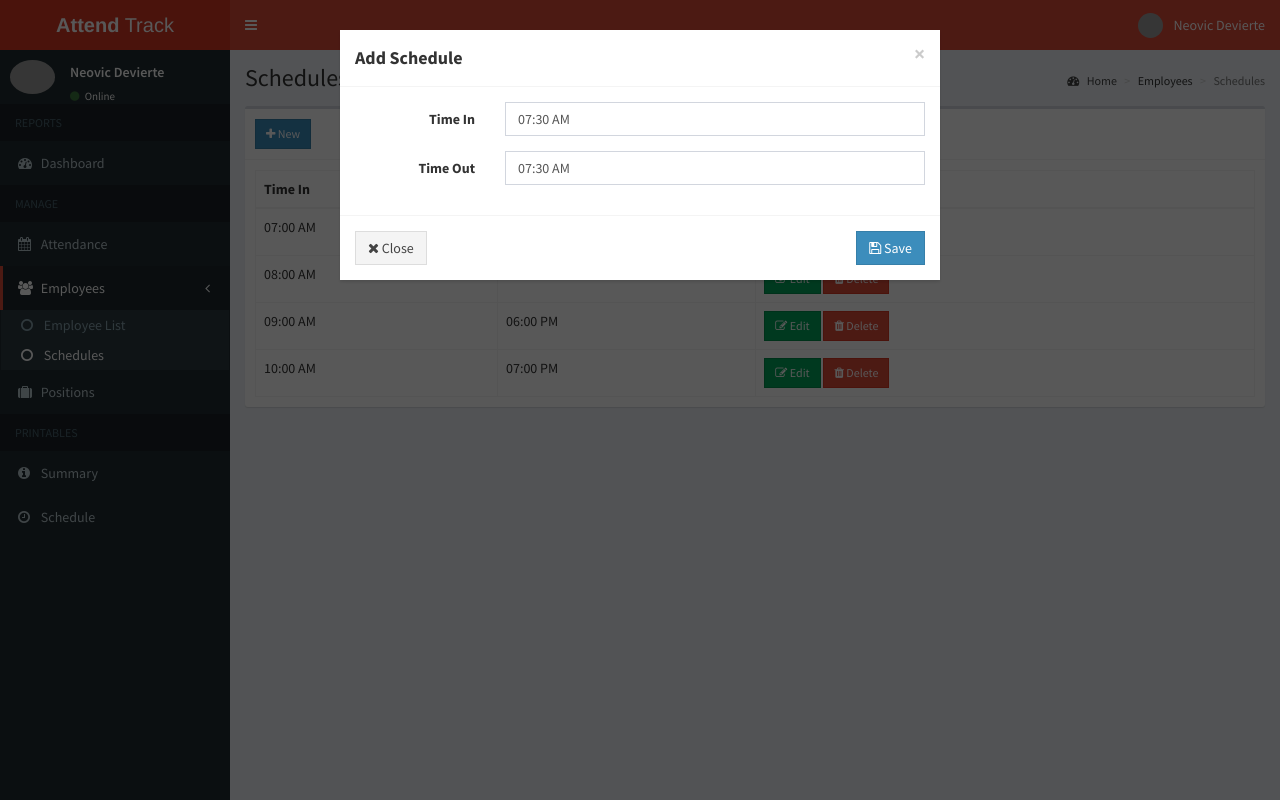
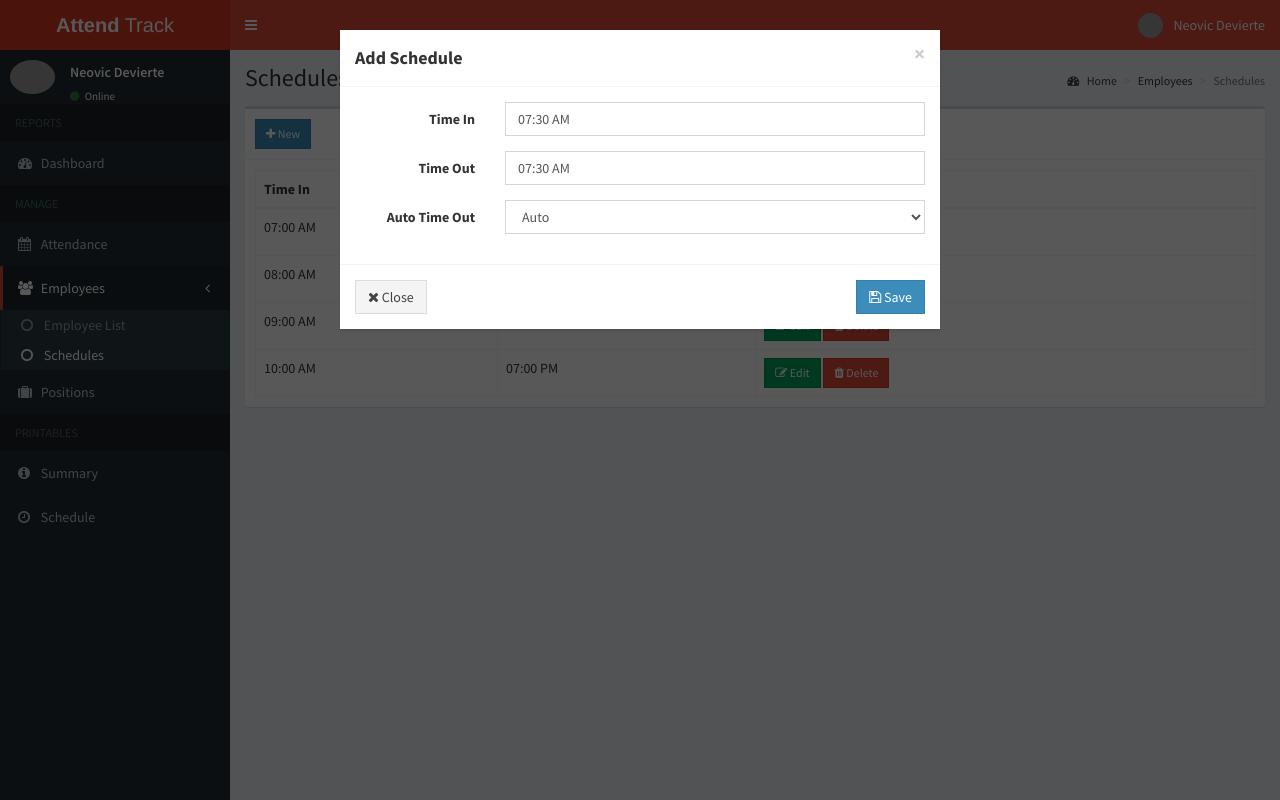
Before and after one commit to suanrichianreib/apsystem, a PHP site: page /admin/schedule.php in a window 1280 px wide, after a click on "New". Run offline with PHP 8.4, Linux system fonts and the light colour scheme; a user stored in the database is signed in; data comes from the database, SQL or seed files in the repository; some libraries are stand-ins or nearby versions; grey boxes are pictures that could not be loaded.

Commit message:
Commit Today

```diff
--- a/admin/includes/navbar.php
+++ b/admin/includes/navbar.php
@@ -28,7 +28,7 @@
 
                 <p>
                   <?php echo $user['firstname'].' '.$user['lastname']; ?>
-                  <small>Member since <?php echo date('M. Y', strtotime($user['created_on'])); ?></small>
+                  <!-- <small>Member since <?php echo date('M. Y', strtotime($user['created_on'])); ?></small> -->
                 </p>
               </li>
               <li class="user-footer">
--- a/admin/includes/schedule_modal.php
+++ b/admin/includes/schedule_modal.php
@@ -11,7 +11,6 @@
                 <form class="form-horizontal" method="POST" action="schedule_add.php">
                     <div class="form-group">
                         <label for="time_in" class="col-sm-3 control-label">Time In</label>
-
                         <div class="col-sm-9">
                             <div class="bootstrap-timepicker">
                                 <input type="text" class="form-control timepicker" id="time_in" name="time_in" required>
@@ -20,11 +19,19 @@
                     </div>
                     <div class="form-group">
                         <label for="time_out" class="col-sm-3 control-label">Time Out</label>
-
                         <div class="col-sm-9">
                             <div class="bootstrap-timepicker">
                                 <input type="text" class="form-control timepicker" id="time_out" name="time_out" required>
                             </div>
+                        </div>
+                    </div>
+                    <div class="form-group">
+                        <label for="auto_time" class="col-sm-3 control-label">Auto Time Out</label>
+                        <div class="col-sm-9">
+                            <select class="form-control" id="auto_time" name="auto_time">
+                                <option value="1">Auto</option>
+                                <option value="0">Not</option>
+                            </select>
                         </div>
                     </div>
             </div>
@@ -51,7 +58,6 @@
                     <input type="hidden" id="timeid" name="id">
                     <div class="form-group">
                         <label for="edit_time_in" class="col-sm-3 control-label">Time In</label>
-
                         <div class="col-sm-9">
                             <div class="bootstrap-timepicker">
                                 <input type="text" class="form-control timepicker" id="edit_time_in" name="time_in">
@@ -60,11 +66,19 @@
                     </div>
                     <div class="form-group">
                         <label for="edit_time_out" class="col-sm-3 control-label">Time out</label>
-
                         <div class="col-sm-9">
                             <div class="bootstrap-timepicker">
                                 <input type="text" class="form-control timepicker" id="edit_time_out" name="time_out">
                             </div>
+                        </div>
+                    </div>
+                    <div class="form-group">
+                        <label for="edit_auto_time" class="col-sm-3 control-label">Auto Time Out</label>
+                        <div class="col-sm-9">
+                            <select class="form-control" id="edit_auto_time" name="auto_time">
+                                <option value="1">Auto</option>
+                                <option value="0">None</option>
+                            </select>
                         </div>
                     </div>
             </div>
--- a/admin/schedule_add.php
+++ b/admin/schedule_add.php
@@ -6,8 +6,9 @@
         $time_in = date('H:i:s', strtotime($time_in));
         $time_out = $_POST['time_out'];
         $time_out = date('H:i:s', strtotime($time_out));
+        $auto_time = isset($_POST['auto_time']) ? $_POST['auto_time'] : 0; // Check if 'Auto Time' is set, default to 0 if not
 
-		$sql = "INSERT INTO schedules (time_in, time_out) VALUES ('$time_in', '$time_out')";
+        $sql = "INSERT INTO schedules (time_in, time_out, auto_time) VALUES ('$time_in', '$time_out', '$auto_time')";
         if($conn->query($sql)){
             $_SESSION['success'] = 'Schedule added successfully';
         }
@@ -20,5 +21,4 @@
     }
 
     header('location: schedule.php');
-
 ?>
--- a/admin/schedule_edit.php
+++ b/admin/schedule_edit.php
@@ -7,8 +7,9 @@
 		$time_in = date('H:i:s', strtotime($time_in));
 		$time_out = $_POST['time_out'];
 		$time_out = date('H:i:s', strtotime($time_out));
+		$auto_time = isset($_POST['auto_time']) ? $_POST['auto_time'] : 0; // Check if 'Auto Time' is set, default to 0 if not
 
-		$sql = "UPDATE schedules SET time_in = '$time_in', time_out = '$time_out' WHERE id = '$id'";
+		$sql = "UPDATE schedules SET time_in = '$time_in', time_out = '$time_out', auto_time = '$auto_time' WHERE id = '$id'";
 		if($conn->query($sql)){
 			$_SESSION['success'] = 'Schedule updated successfully';
 		}
@@ -21,5 +22,4 @@
 	}
 
 	header('location:schedule.php');
-
 ?>
```
Lines whose indentation alone changed are shown as unchanged.
